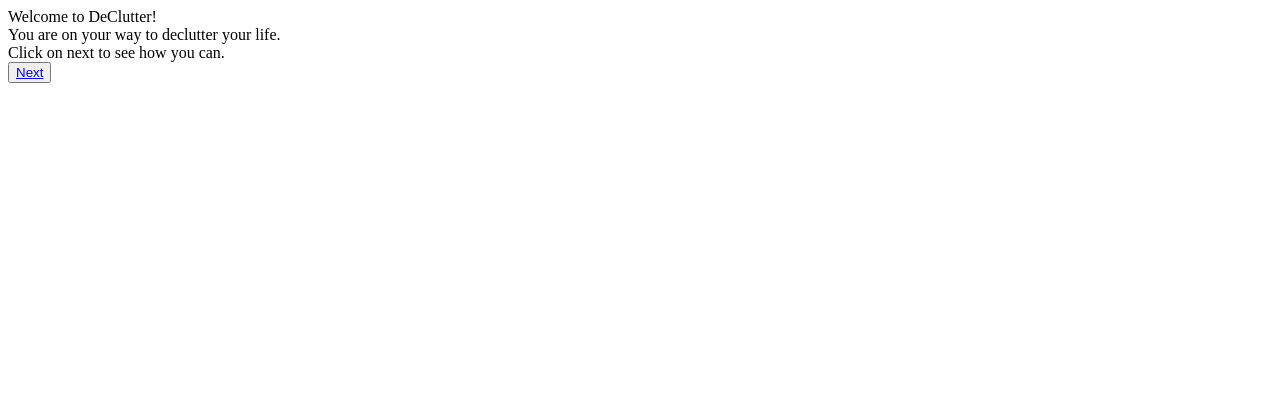
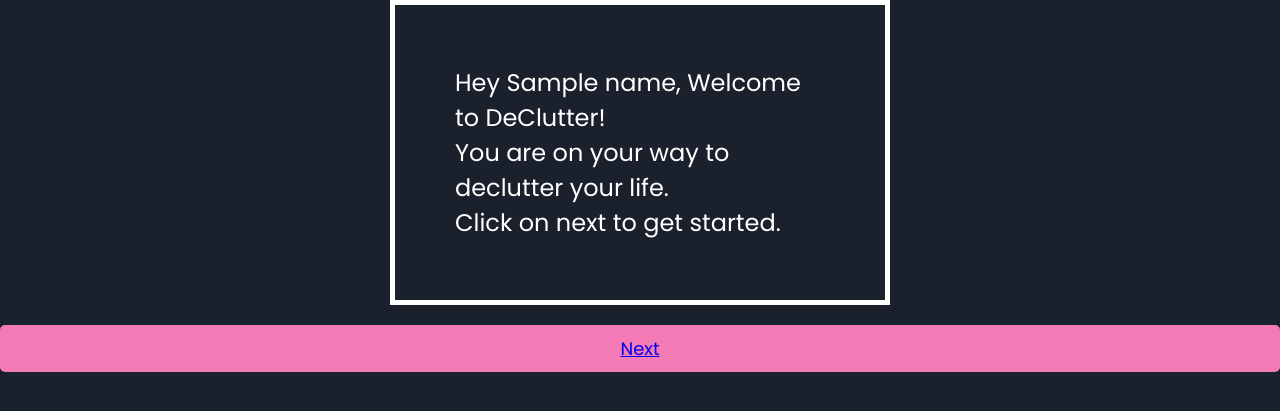
Before and after one commit to lem0n4id/declutterapp, a Flask app: template templates/greetings.html in a window 1280 px wide. Shown: the top 411 px of the page. Run offline with Flask 2, Linux system fonts and the light colour scheme; the template is opened without the code that fills it: most values are stand-ins (such as "Sample title", 1, 10 or a date in 2020).

Commit message:
add styling

```diff
--- a/app.py
+++ b/app.py
@@ -14,6 +14,7 @@ API_KEY = os.getenv("API_KEY")
 
 user_entries=[("Why Web3 Matters?","hashnode.com","2021-10-18","2021-10-16",["Tech","Web3"]),
             ("Make the Most Out of Your Next Migration Project","https://blog.tomaszgil.me/make-the-most-out-of-your-next-migration-project","2021-10-18","2021-10-16",["Tech","Migration"])]
+_name="lenin"
 
 createTemplate("templates/partials", flask=True)
 
@@ -40,7 +41,7 @@ def index():
 
 @app.route('/greet')
 def hello():
-    return render_template("greetings.html")
+    return render_template("greetings.html",name=_name)
 
 @app.route('/details')
 def fill_details():
--- a/static/style.css
+++ b/static/style.css
@@ -0,0 +1,60 @@
+/* -------------- global styling -------------- */
+
+@import url('https://fonts.googleapis.com/css2?family=Poppins:wght@400;700&display=swap');
+
+
+*, *::before, *::after {
+  margin: 0;
+  padding: 0;
+	box-sizing: border-box;
+}
+:root{
+  --white:#fff;
+  --main: #8995FF;
+  --light: rgb(243, 122, 180);
+  /* 374153 */
+  --bg: #1A202C;
+  --lbg: #2d374b;
+}
+body{
+  width: 100%;
+  min-height: 100vh;
+	height: 100%;
+  font-family: 'Poppins', sans-serif;
+  font-size: 24px;
+  color: var(--white);
+  background: var(--bg);
+
+}
+.intro{
+  display: flex;
+  justify-content: center;
+  align-items: center;
+  flex-wrap: wrap;
+  margin: auto;
+  width: 500px;
+  border: 5px solid white;
+  padding: 60px;
+}
+.btn{
+  color: var(--white);
+  display: flex;
+  justify-content: center;
+  align-items: center;
+  padding: 10px 20px;
+  background: var(--light);
+  margin: 20px 0;
+  cursor: pointer;
+  transition: .2s linear;
+  border-radius: 5px;
+  border: none;
+  font-size: 18px;
+
+}
+.dot {
+  height: 10px;
+  width: 10px;
+  background-color: #bbb;
+  border-radius: 50%;
+  display: inline-block;
+}
--- a/templates/base.html
+++ b/templates/base.html
@@ -5,6 +5,7 @@
     <meta http-equiv="X-UA-Compatible" content="IE=edge">
     <meta name="viewport" content="width=device-width, initial-scale=1.0">
     <title>declutter!</title>
+    <link href="{{ url_for('static', filename='style.css') }}" rel="stylesheet" type="text/css" />
 </head>
 <body>
     {% block body %} {% endblock %}
--- a/templates/greetings.html
+++ b/templates/greetings.html
@@ -2,9 +2,9 @@
 
 {% block body %}
 
-Welcome to DeClutter! <br>You are on your way to declutter your life.<br>
-Click on next to see how you can.<br>
-<button type ="button"> <a href="{{ url_for('hello') }}">Next</a> </button>
-
+<div class="intro" >
+    Hey {{ name }}, Welcome to DeClutter! <br> You are on your way to declutter your life.<br>
+    Click on next to get started.<br></div>
+    <div class="btn"> <a href="{{ url_for('home') }}">Next</a></button> </div>
 
 {% endblock %}
--- a/templates/home.jinja2
+++ b/templates/home.jinja2
@@ -1,10 +1,12 @@
+{% extends "base.html"%}
 {% block body %}
 <h1> DeClutter </h1>
     <form id="form">
       <input type="search" id="query" name="q" placeholder="Search...">
       <button>Search</button>
     </form>
-    <button type ="button"> Add Entry </button><br>
+    <button type ="button"><a href="{{ url_for('entry') }}"> Add Entry </a> </button><br>
+    <button type ="button"><a href="{{ url_for('settings') }}"> Settings </a> </button><br>
     <h5> Database </h5><br>
 
     {% for entry in entries %}
@@ -12,7 +14,7 @@
     Url : {{ entry[1] }} <br>
     Date Created : {{ entry[3] }} <br>
     Tags : {{ entry[4] }}
-    <button type ="button"> Click to Expand </button><br>
+    <button type ="button" class="btn"> Click to Expand </button><br>
     </p>
     {% endfor %}
 
--- a/templates/settings.html
+++ b/templates/settings.html
@@ -1,3 +1,4 @@
+{% extends "base.html" %}
 {% block body %}
 <h3> DeClutter </h3>
   <h5> Settings </h5>
```
Also changed, not shown: templates/add_entry.html (+17 -10 lines), templates/details.html (deleted, +0 -10 lines), templates/index.html (+6 -5 lines), templates/login.html (+3 -51 lines).
